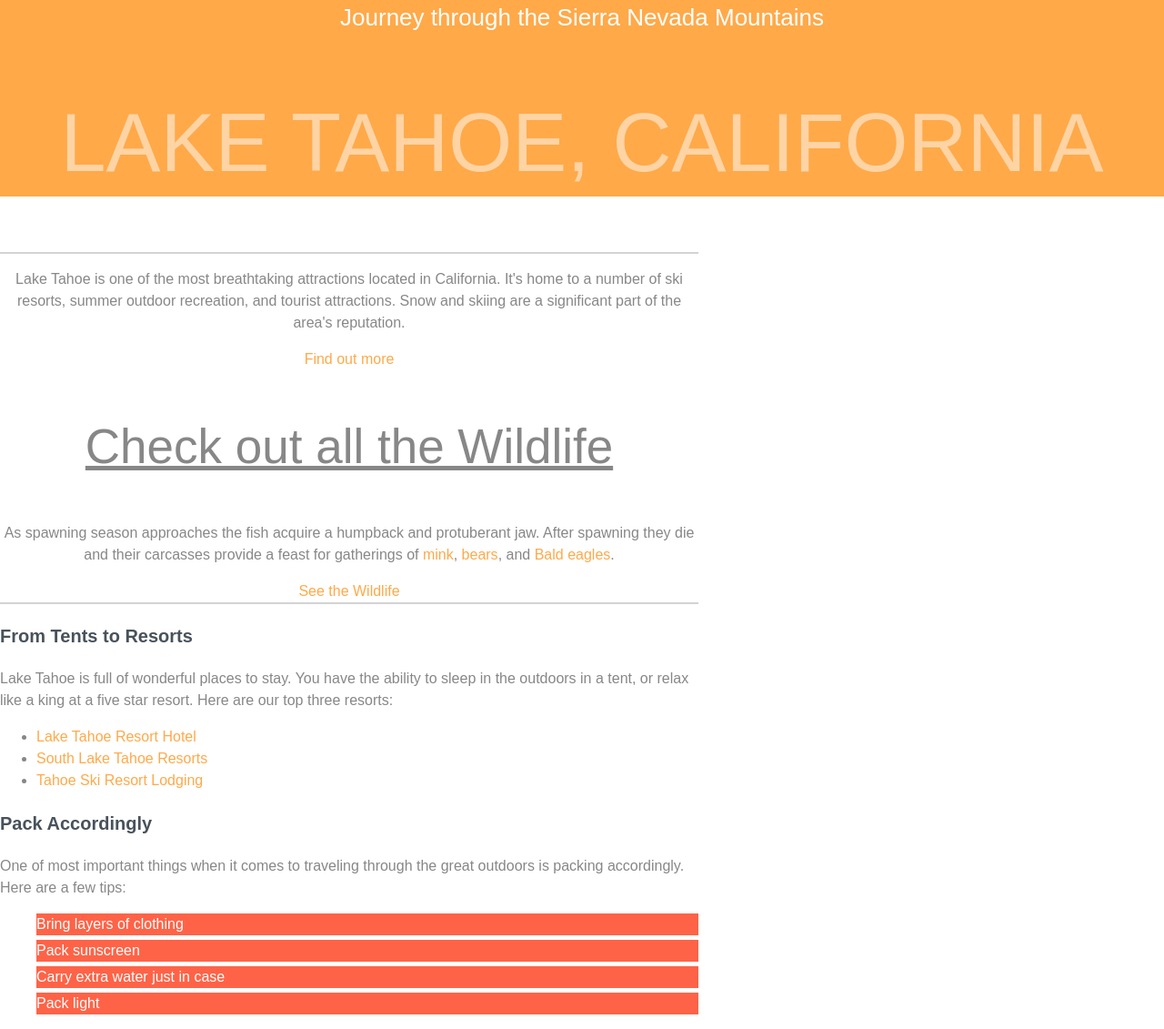
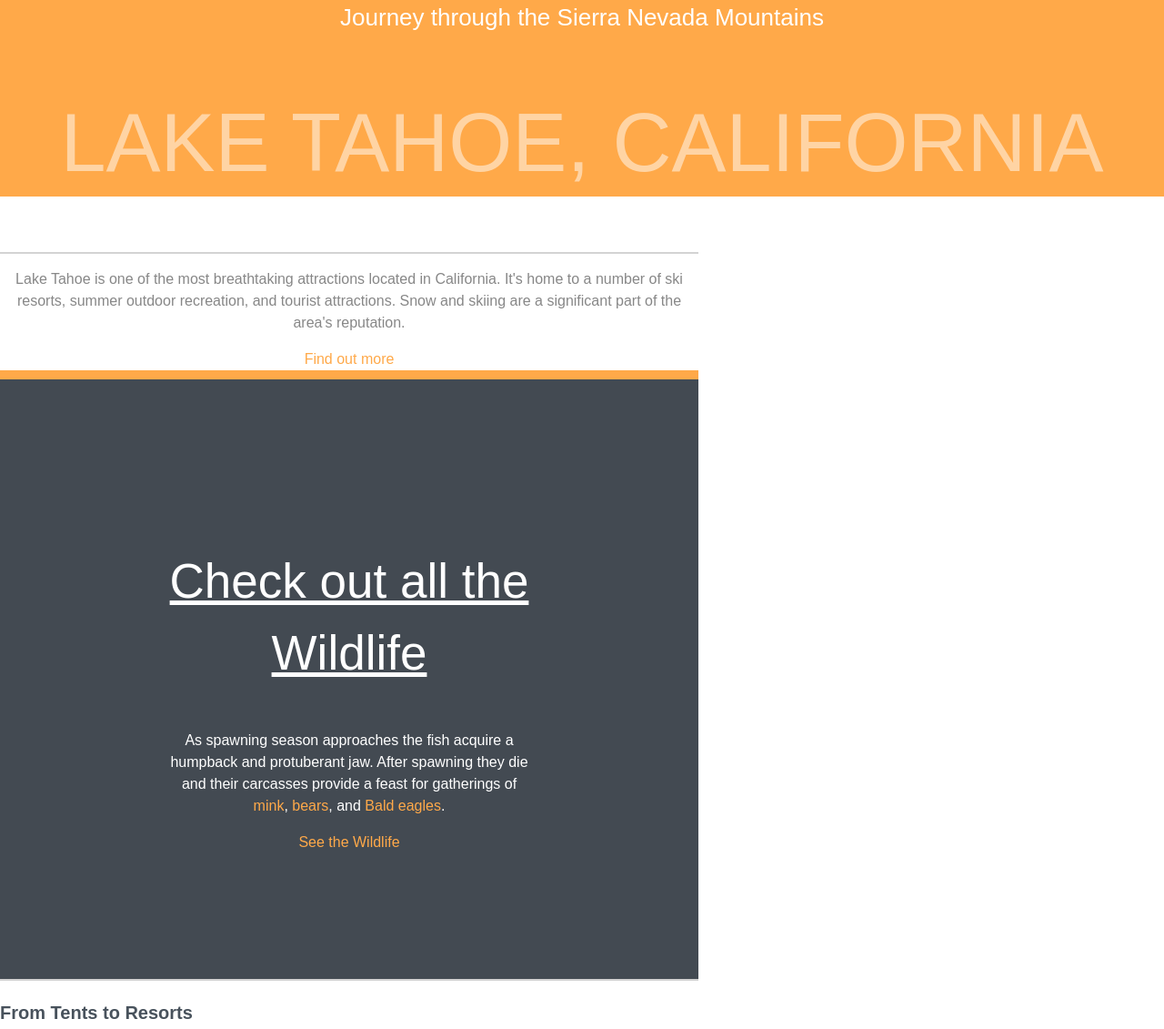
Before and after one commit to rpliszka1987/projectCSS, a plain HTML site: page index.html in a window 1280 px wide. Shown: the top 1131 px of the page at 91% size. Drawn offline with Linux system fonts and the light colour scheme.

Commit message:
Added padding element to the H@ header box.

```diff
--- a/css/style.css
+++ b/css/style.css
@@ -92,3 +92,11 @@ a:focus {
 	color:white;
 	background-color: orange;
 }
+
+.wildlife {
+	color: #fff;
+	background-color: #434a52;
+	padding: 18% 24%;
+	border-top: 10px solid #ffa949;
+
+}
--- a/index.html
+++ b/index.html
@@ -15,11 +15,14 @@
         Lake Tahoe is one of the most breathtaking attractions located in California. It's home to a number of ski resorts, summer outdoor recreation, and tourist attractions. Snow and skiing are a significant part of the area's reputation.
       </p>
       <a href="#">Find out more</a>
-      <h2>Check out all the Wildlife</h2>
-        <p>
-          As spawning season approaches the fish acquire a humpback and protuberant jaw. After spawning they die and their carcasses provide a feast for gatherings of <a href="#">mink</a>, <a href="#">bears</a>, and <a href="#">Bald eagles</a>.
-        </p>
-        <a href="#">See the Wildlife</a>
+
+      <div class="wildlife">
+        <h2>Check out all the Wildlife</h2>
+          <p>
+            As spawning season approaches the fish acquire a humpback and protuberant jaw. After spawning they die and their carcasses provide a feast for gatherings of <a href="#">mink</a>, <a href="#">bears</a>, and <a href="#">Bald eagles</a>.
+          </p>
+          <a href="#">See the Wildlife</a>
+      </div>
     </div>
 
     <div class="secondary-content t-border">
```
